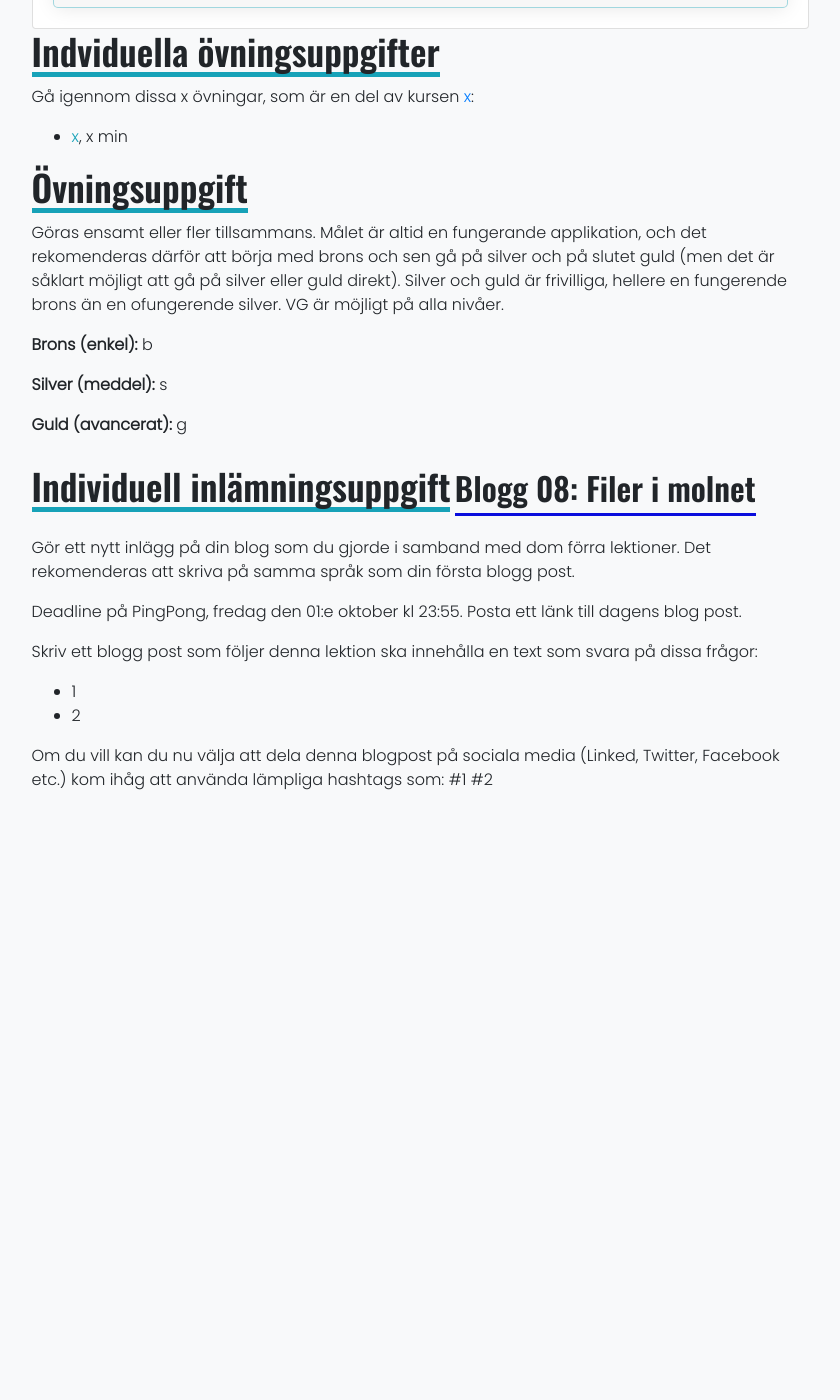
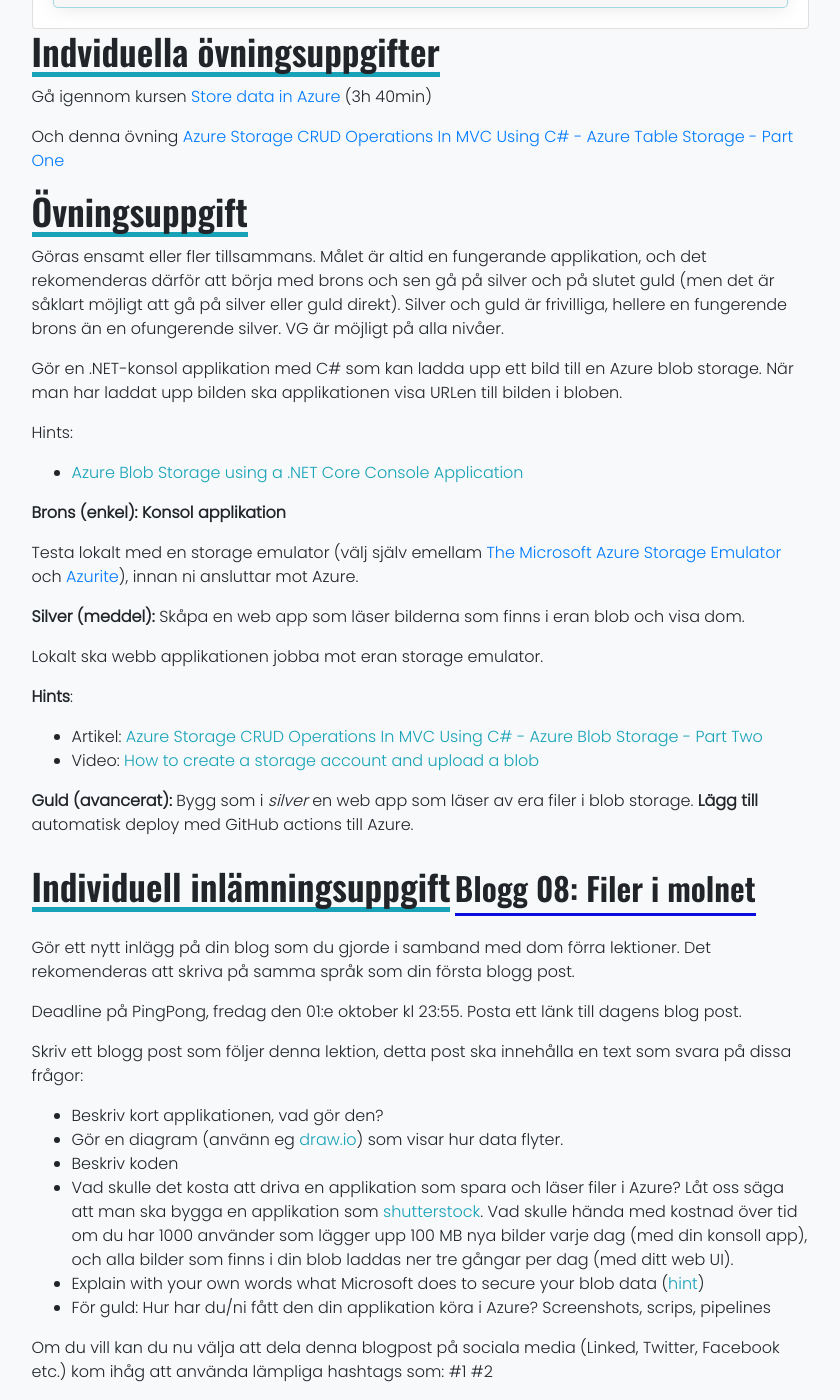
Before and after one commit to PGBSNH20/PGBSNH20-molnapplikationer, a Jekyll site: the page built from lectures/08-files.md, in a window 1280 px wide and 1400 px high, scrolled down 1817 px. Shown: the whole window, without its empty margins (220-1060 px from the left). Built offline with Jekyll 4.4.1, drawn with Linux system fonts in a browser that asks for light colours; nearby versions of some CDN libraries; before the commit the page ends 2625 px from its top, so only the background shows below that.

Commit message:
Adds assignment description

```diff
--- a/lectures/08-files.md
+++ b/lectures/08-files.md
@@ -28,21 +28,37 @@ Estimerat samlat "läs"-tid för lektionslittertur är **{{site.data.lecture_fil
 
 # Indviduella övningsuppgifter
 
-Gå igennom dissa x övningar, som är en del av kursen [x](https://x):
-* [x](x), x min
+Gå igennom kursen [Store data in Azure](https://docs.microsoft.com/en-us/learn/paths/store-data-in-azure/) (3h 40min)
+
+Och denna övning [Azure Storage CRUD Operations In MVC Using C# - Azure Table Storage - Part One](https://www.c-sharpcorner.com/article/azure-storage-crud-operations-in-mvc-using-c-sharp-azure-table-storage-part-one/)
 
 # Övningsuppgift
 
 Göras ensamt eller fler tillsammans. Målet är altid en fungerande applikation, och det rekomenderas därför att börja med brons och sen gå på silver och på slutet guld (men det är såklart möjligt att gå på silver eller guld direkt). Silver och guld är frivilliga, hellere en fungerende brons än en ofungerende silver. VG är möjligt på alla nivåer.
 
-**Brons (enkel):**
-b
+Gör en .NET-konsol applikation med C# som kan ladda upp ett bild till en Azure blob storage. När man har laddat upp bilden ska applikationen visa URLen till bilden i bloben.
+
+Hints:
+
+* [Azure Blob Storage using a .NET Core Console Application](https://medium.com/@rammonzito/azure-blob-storage-using-a-net-core-console-application-106a0c2e6de5)
+
+**Brons (enkel): Konsol applikation**
+
+Testa lokalt med en storage emulator (välj själv emellam [The Microsoft Azure Storage Emulator](https://docs.microsoft.com/en-us/azure/storage/common/storage-use-emulator?toc=/azure/storage/blobs/toc.json) och [Azurite](https://docs.microsoft.com/en-us/azure/storage/common/storage-use-azurite?toc=/azure/storage/blobs/toc.json)), innan ni ansluttar mot Azure.
 
 **Silver (meddel):**
-s
+Skåpa en web app som läser bilderna som finns i eran blob och visa dom.
+
+Lokalt ska webb applikationen jobba mot eran storage emulator.
+
+**Hints**:
+
+* Artikel: [Azure Storage CRUD Operations In MVC Using C# - Azure Blob Storage - Part Two](https://www.c-sharpcorner.com/article/azure-storage-crud-operations-in-mvc-using-c-sharp-part-two/)
+* Video: [How to create a storage account and upload a blob](https://www.youtube.com/watch?v=UJG6viKU_A8)
 
 **Guld (avancerat):**
-g
+Bygg som i *silver* en web app som läser av era filer i blob storage. **Lägg till** automatisk deploy med GitHub actions till Azure.
+
 
 # Individuell inlämningsuppgift
 ## Blogg 08: Filer i molnet
@@ -51,8 +67,12 @@ Gör ett nytt inlägg på din blog som du gjorde i samband med dom förra lektio
 
 Deadline på PingPong, fredag den 01:e oktober kl 23:55. Posta ett länk till dagens blog post.
 
-Skriv ett blogg post som följer denna lektion ska innehålla en text som svara på dissa frågor:
-* 1
-* 2
+Skriv ett blogg post som följer denna lektion, detta post ska innehålla en text som svara på dissa frågor:
+* Beskriv kort applikationen, vad gör den?
+* Gör en diagram (använn eg [draw.io](https://draw.io)) som visar hur data flyter.
+* Beskriv koden
+* Vad skulle det kosta att driva en applikation som spara och läser filer i Azure? Låt oss säga att man ska bygga en applikation som [shutterstock](https://shutterstock.com). Vad skulle hända med kostnad över tid om du har 1000 använder som lägger upp 100 MB nya bilder varje dag (med din konsoll app), och alla bilder som finns i din blob laddas ner tre gångar per dag (med ditt web UI).
+* Explain with your own words what Microsoft does to secure your blob data ([hint](https://cloudacademy.com/blog/how-does-azure-encrypt-data/))
+* För guld: Hur har du/ni fått den din applikation köra i Azure? Screenshots, scrips, pipelines
 
 Om du vill kan du nu välja att dela denna blogpost på sociala media (Linked, Twitter, Facebook etc.) kom ihåg att använda lämpliga hashtags som: #1 #2
```
Also changed, not shown: lectures/09-monitoring.md (+8 -2 lines), lectures/10-scale.md (+3 -8 lines).
